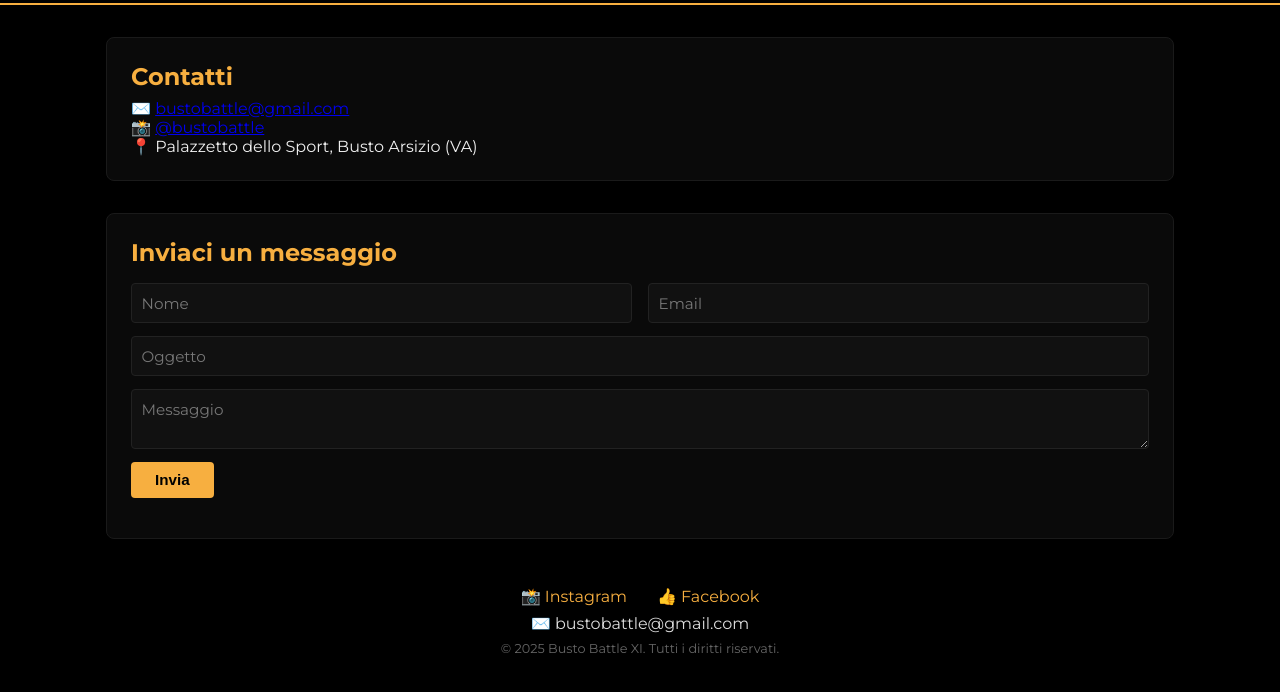
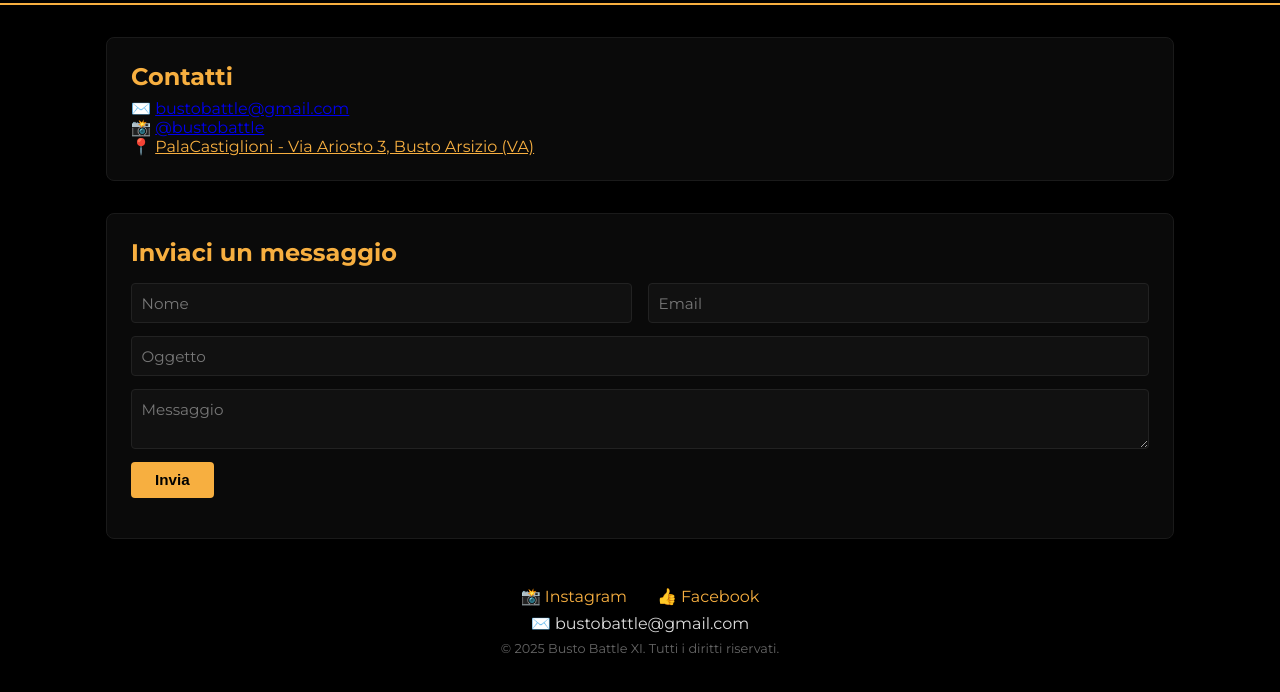
Before and after one commit to Cato1978/BB2026, a website: page public/contact.html in a window 1280 px wide. Shown: the part 78-770 px from the top of the page. Drawn offline with Linux system fonts and the light colour scheme; no server answers.

Commit message:
Aggiunto indirizzo PalaCastiglioni cliccabile in contatti

```diff
--- a/public/contact.html
+++ b/public/contact.html
@@ -31,7 +31,7 @@
       <h2 data-t="contactTitle">📬 Contatti</h2>
       <p>✉️ <a href="mailto:bustobattle@gmail.com">bustobattle@gmail.com</a></p>
       <p>📸 <a href="https://www.instagram.com/bustobattle/" target="_blank">@bustobattle</a></p>
-      <p>📍 Palazzetto dello Sport, Busto Arsizio (VA)</p>
+      <p>📍 <a href="https://www.google.com/maps/search/?api=1&query=Via+Ariosto+3+Busto+Arsizio" target="_blank" style="color:#F7AF40">PalaCastiglioni - Via Ariosto 3, Busto Arsizio (VA)</a></p>
     </section>
     <section class="form-section">
       <h2 data-t="contactFormTitle">Inviaci un messaggio</h2>
```
